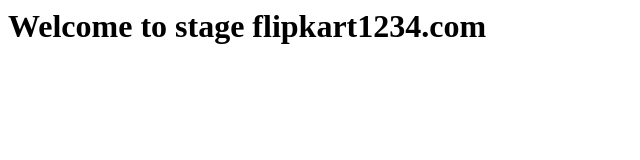
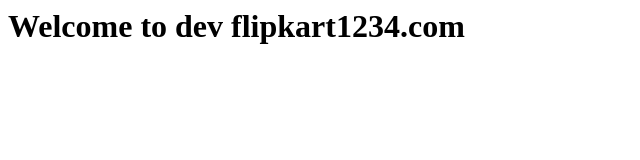
Before and after one commit to AnilKumar107/gitpull2023oct, a plain HTML site: page index.html in a window 1280 px wide. Shown: the whole page, without its empty margins (0-640 px from the left). Drawn offline with Linux system fonts and the light colour scheme.

```diff
--- a/index.html
+++ b/index.html
@@ -1 +1 @@
-<h1>Welcome to stage flipkart1234.com</h1>
+<h1>Welcome to dev flipkart1234.com</h1>
```
